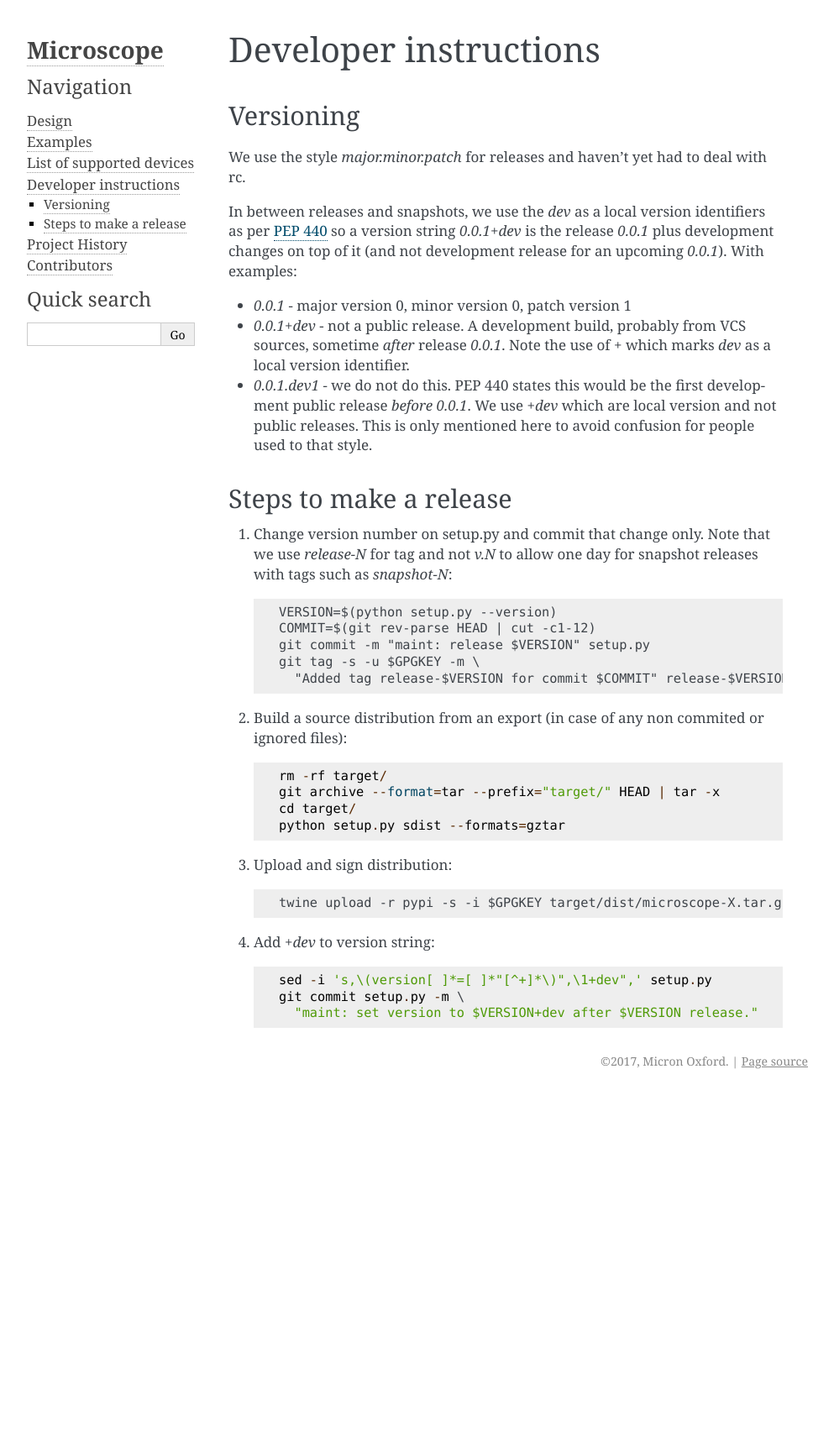
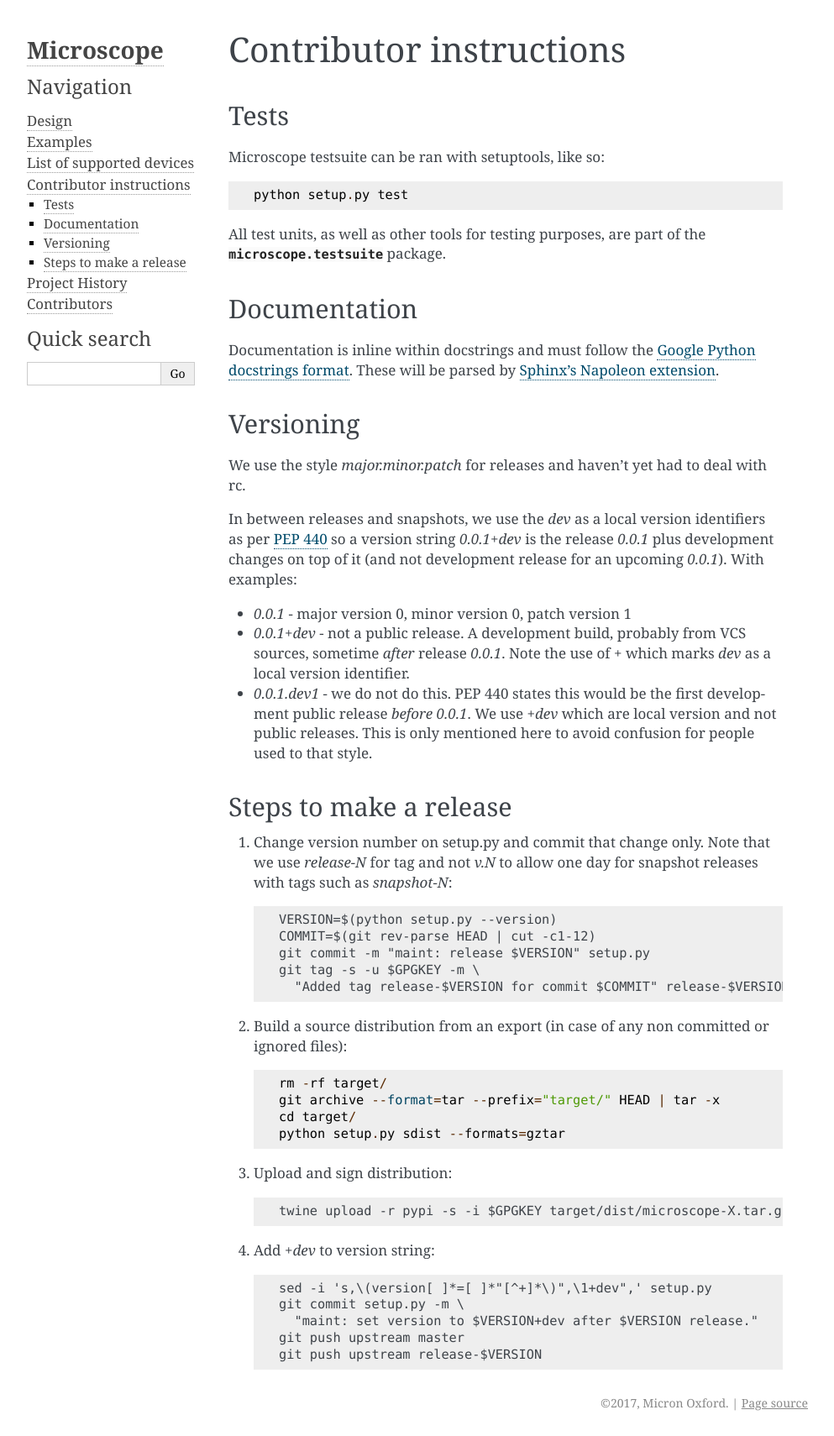
Before and after one commit to python-microscope/microscope, a Sphinx documentation site: the page built from doc/hacking.rst, in a window 1280 px wide. Shown: the whole page at 84% size, without its empty margins (148-1141 px from the left). Built offline with Sphinx 7.4.7, drawn with Linux system fonts in a browser that asks for light colours; pages that are not in the unit, such as notebooks, are missing from menus; before the commit the page ends 1303 px from its top, so only the background shows below that.

Commit message:
more docs

```diff
--- a/doc/hacking.rst
+++ b/doc/hacking.rst
@@ -7,8 +7,29 @@
    no Back-Cover Texts.  A copy of the license is included in the
    section entitled "GNU Free Documentation License".
 
-Developer instructions
-**********************
+Contributor instructions
+************************
+
+Tests
+=====
+
+Microscope testsuite can be ran with setuptools, like so::
+
+    python setup.py test
+
+All test units, as well as other tools for testing purposes, are part
+of the :py:mod:`microscope.testsuite` package.
+
+
+Documentation
+=============
+
+Documentation is inline within docstrings and must follow the `Google
+Python docstrings format
+<http://google.github.io/styleguide/pyguide.html?showone=Comments#Comments>`_.
+These will be parsed by `Sphinx's Napoleon extension
+<http://www.sphinx-doc.org/en/stable/ext/napoleon.html>`_.
+
 
 Versioning
 ==========
@@ -49,7 +70,7 @@ Steps to make a release
       "Added tag release-$VERSION for commit $COMMIT" release-$VERSION
 
 #. Build a source distribution from an export (in case of any non
-   commited or ignored files)::
+   committed or ignored files)::
 
     rm -rf target/
     git archive --format=tar --prefix="target/" HEAD | tar -x
@@ -65,3 +86,5 @@ Steps to make a release
     sed -i 's,\(version[ ]*=[ ]*"[^+]*\)",\1+dev",' setup.py
     git commit setup.py -m \
       "maint: set version to $VERSION+dev after $VERSION release."
+    git push upstream master
+    git push upstream release-$VERSION
--- a/doc/index.rst
+++ b/doc/index.rst
@@ -7,8 +7,8 @@
    no Back-Cover Texts.  A copy of the license is included in the
    section entitled "GNU Free Documentation License".
 
-Microscope Documentation
-########################
+Python Microscope
+#################
 
 .. include:: ../README
 
```
